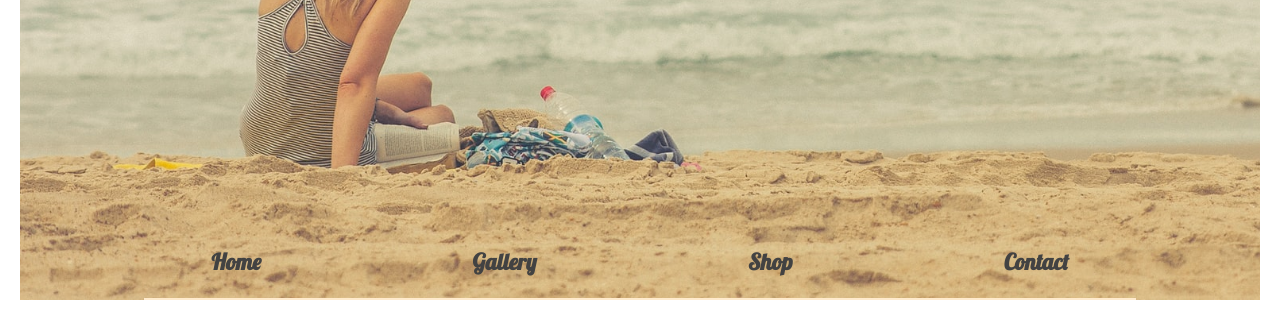
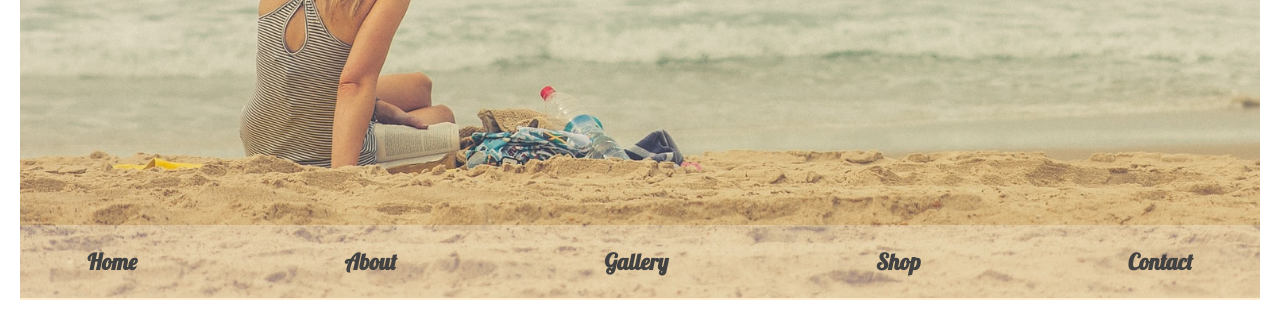
Before and after one commit to petegilk/gloswim, a plain HTML site: page index.html in a window 1280 px wide. Shown: the part 520-840 px from the top of the page. Drawn offline with Linux system fonts and the light colour scheme.

Commit message:
navbar changes

```diff
--- a/index.html
+++ b/index.html
@@ -22,7 +22,7 @@
       </div>
       <ul id="navbar" class="flex-center">
         <li class="navlist">Home</li>
-        <!-- <li class="navlist">About</li> -->
+        <li class="navlist">About</li>
         <li class="navlist">Gallery</li>
         <li class="navlist">Shop</li>
         <li class="navlist">Contact</li>
--- a/styles.css
+++ b/styles.css
@@ -29,7 +29,8 @@
 
 #navbar {
   /* border: 1px solid red; */
-  width: 80%;
+  background-color: rgba(255, 255, 255, 0.253);
+  width: 100%;
   border-bottom:2px solid blanchedalmond;
   display: flex;
   justify-content: space-between;
```
